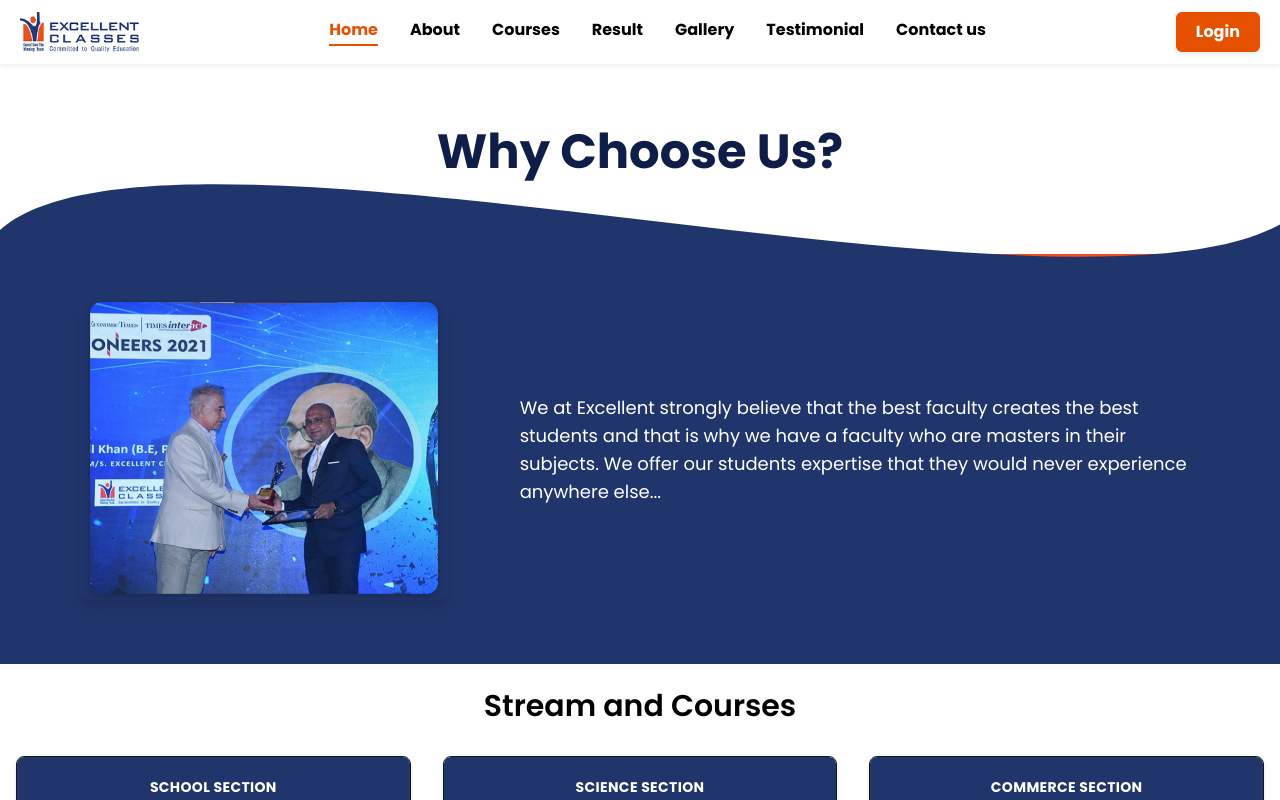
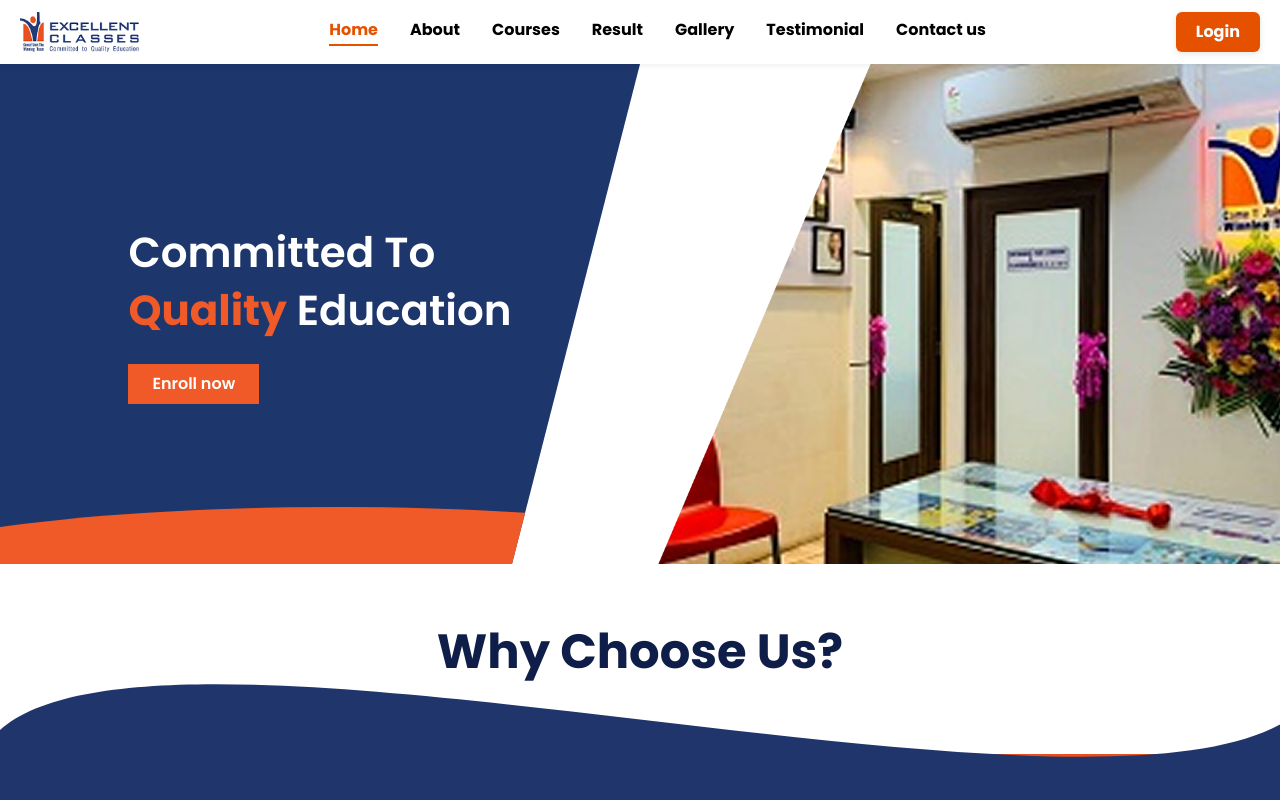
Before and after one commit to dev-nexcore/excellent_class_User, a Next.js app: page / in a window 1280 px wide. Shown: the top 800 px of the page. Built offline with nearby package versions, Linux system fonts and the light colour scheme; a web font is replaced by a local one.

Commit message:
breadcrumb changed by shabina

```diff
--- a/src/app/aboutus/page.jsx
+++ /dev/null
@@ -1,9 +0,0 @@
-import React from 'react'
-import about from "../../components/about/about"
-export default function page() {
-  return (
-    <>
-    <about/>
-    </>
-  )
-}
--- /dev/null
+++ b/src/app/courses/CBSE/page.jsx
@@ -0,0 +1,8 @@
+import CBSEPage from "@/components/Courses/cbsepage";
+export default function ICSEPage() {
+  return (
+    <>
+      <CBSEPage/>
+    </>
+  );
+}
--- /dev/null
+++ b/src/app/courses/XII-IX-SSC/page.jsx
@@ -0,0 +1,12 @@
+import React from 'react'
+import VIIIIXsscpage from '@/components/Courses/viiixsscpage'
+export default function page() {
+  return (
+    <>
+
+          <VIIIIXsscpage />
+
+
+    </>
+  )
+}
--- a/src/app/globals.css
+++ b/src/app/globals.css
@@ -1,8 +1,4 @@
-
- @import url('https://fonts.googleapis.com/css2?family=Poppins:wght@400;600;700&display=swap');
-@import "tailwindcss";
-
-
+@import url('https://fonts.googleapis.com/css2?family=Poppins:wght@400;600;700&display=swap');
 @import "tailwindcss";
 
 /* ========= ROOT ========== */
@@ -10,6 +6,8 @@
   --background: #ffffff;
   --foreground: #171717;
 }
+
+/* ========= ANIMATIONS ========== */
 @keyframes slide-in-left {
   0% { opacity: 0; transform: translateX(-80px);}
   100% { opacity: 1; transform: translateX(0);}
@@ -299,26 +297,49 @@ body {
   }
 }
 
-/* ============ CARD ANIMATIONS ============ */
-@keyframes slide-in-left {
-  0% { opacity: 0; transform: translateX(-80px);}
-  100% { opacity: 1; transform: translateX(0);}
-}
-@keyframes slide-in-right {
-  0% { opacity: 0; transform: translateX(80px);}
-  100% { opacity: 1; transform: translateX(0);}
-}
-@keyframes slide-in-top {
-  0% { opacity: 0; transform: translateY(-80px);}
-  100% { opacity: 1; transform: translateY(0);}
+/* ============ CLIP-LEFT-DIAGONAL ============ */
+.clip-left-diagonal {
+  background-color: #1d366c;
+  clip-path: polygon(0 0, 100% 0, 80% 100%, 0% 100%);
+  position: relative;
+  z-index: 1;
+  overflow: hidden;
 }
 
-.animate-slide-in-left {
-  animation: slide-in-left 0.7s cubic-bezier(0.4,0,0.2,1) both;
+/* Orange Right Edge Line */
+.clip-left-diagonal::before {
+  content: '';
+  position: absolute;
+  top: 0;
+  right: -7px;
+  width: 7px;
+  height: 100%;
+  background-color: #f05a28;
+  transform: skewX(-12deg);
+  z-index: 2;
 }
-.animate-slide-in-right {
-  animation: slide-in-right 0.7s cubic-bezier(0.4,0,0.2,1) both;
+
+/* Orange Bottom Curve */
+.clip-left-diagonal::after {
+  content: '';
+  position: absolute;
+  bottom: -18px;
+  left: 0;
+  width: 105%;
+  height: 75px;
+  background-color: #f05a28;
+  clip-path: ellipse(70% 100% at 50% 100%);
+  z-index: 2;
+  transform: scaleX(1.05);
 }
-.animate-slide-in-top {
-  animation: slide-in-top 0.7s cubic-bezier(0.4,0,0.2,1) both;
+
+@media (max-width: 768px) {
+  .clip-left-diagonal {
+    clip-path: polygon(0 0, 100% 0, 100% 100%, 0% 100%);
+  }
+
+  .clip-left-diagonal::after,
+  .clip-left-diagonal::before {
+    display: none;
+  }
 }
--- a/src/app/page.jsx
+++ b/src/app/page.jsx
@@ -2,6 +2,7 @@ import Footer from "@/components/common/Footer";
 import Navbar from "@/components/common/Navbar";
 import ContactUs from "@/components/home/contact";
 import ContactCards from "@/components/home/contact";
+import QualityBanner from "@/components/home/hero";
 import ExamSection from "@/components/home/stream2";
 import StreamAndCourses from "@/components/home/streamandcourses";
 import WhyChooseUs from "@/components/home/whychooseus";
@@ -10,6 +11,7 @@ import Image from "next/image";
 export default function page() {
   return (
     <div>
+      <QualityBanner/>
       <WhyChooseUs/>
       <StreamAndCourses/>
       <ExamSection/>
--- a/src/app/viiixsscpage/page.jsx
+++ /dev/null
@@ -1,9 +0,0 @@
-import VIIIIXsscpage from "@/components/Courses/viiixsscpage";
-
-export default function VIIIIXsscPage() {
-  return (
-    <>
-      <VIIIIXsscpage />
-    </>
-  );
-}
--- a/src/components/Courses/home page.jsx
+++ b/src/components/Courses/home page.jsx
@@ -37,9 +37,9 @@ function useInView(threshold = 0.2) {
 // ...rest of your code above
 
 const schoolCardData = [
-  { title: "VIII - IX - S.S.C", href: "/viiixsscpage" },
-  { title: "ICSE (grade 8,9 & 10th)", href: "/icsepage" },
-  { title: "CBSE (grade 8,9 & 10th)", href: "/cbsepage" },
+  { title: "VIII - IX - S.S.C", href: "/courses/XII-IX-SSC" },
+  { title: "ICSE (grade 8,9 & 10th)", href: "/courses/ICSE" },
+  { title: "CBSE (grade 8,9 & 10th)", href: "/courses/CBSE" },
 ];
 
 const scienceCardData = [
--- a/src/components/breadCrumbs/breadCrumbs.jsx
+++ b/src/components/breadCrumbs/breadCrumbs.jsx
@@ -1,18 +1,20 @@
 "use client";
-import React, { useState } from 'react';
+import React from 'react';
 import AboutBanner from "../../../public/img/aboutBanner.png";
 import Image from 'next/image';
 import { usePathname } from 'next/navigation';
+import Link from 'next/link';
 
 export default function BreadCrumbs() {
     const path = usePathname();
     const isHomePage = path === '/';
-    let currentPath = path.split("/").pop() || "home";
-
 
     if (isHomePage) {
         return null; // Don't render anything on home page
     }
+
+    // Split the path into segments and filter out empty ones
+    const segments = path.split("/").filter((seg) => seg !== "");
 
     return (
         <div className="relative h-40">
@@ -24,10 +26,32 @@ export default function BreadCrumbs() {
                 priority
             />
             <div className="relative z-10 flex items-center justify-center h-full">
-                <nav className="text-white text-3xl font-bold">
-                    <span className="pr-3 mr-8">home</span>
-                    <span className="mx-6 mr-8">{">>>"}</span>
-                    <span>{currentPath}</span>
+                <nav className="text-white text-3xl font-bold flex">
+                    {/* Home link */}
+                    <Link href="/" className="hover:underline">HOME</Link>
+
+                    {/* Separator after HOME */}
+                    {segments.length > 0 && <span className="mx-3">{">>>"}</span>}
+
+                    {/* Dynamic segments */}
+                    {segments.map((segment, index) => {
+                        const href = "/" + segments.slice(0, index + 1).join("/");
+                        const label = decodeURIComponent(segment)
+                            .replace(/-/g, " ")
+                            .toUpperCase();
+
+                        return (
+                            <span key={index} className="flex items-center">
+                                <Link href={href} className="capitalize hover:underline">
+                                    {label}
+                                </Link>
+                                {/* Add >>> separator except for last segment */}
+                                {index < segments.length - 1 && (
+                                    <span className="mx-3">{">>>"}</span>
+                                )}
+                            </span>
+                        );
+                    })}
                 </nav>
             </div>
         </div>
--- /dev/null
+++ b/src/components/home/hero.jsx
@@ -0,0 +1,39 @@
+"use client";
+import React from "react";
+import Image from "next/image";
+import bannerImg from "../../../public/img/photo.png";
+
+export default function QualityBanner() {
+  return (
+    <div className="relative w-full h-[400px] md:h-[500px] font-[Poppins] overflow-hidden">
+      <div className="absolute inset-0 flex items-center justify-center z-10">
+        <div className="w-full h-full flex flex-col md:flex-row">
+          {/* Left Diagonal Blue Section */}
+          <div className="relative w-full md:w-1/2 bg-[#1d366c] text-white clip-left-diagonal z-10 flex items-center justify-center px-6 md:px-10">
+            <div className="max-w-[500px]">
+              <h2 className="text-[28px] sm:text-[36px] md:text-[42px] font-semibold leading-snug animate-slide-in-left">
+                Committed To
+                <br />
+                <span className="text-[#f05a28] font-bold">Quality</span> Education
+              </h2>
+              <button className="mt-6 text-white text-base font-semibold relative px-6 py-2 bg-[#f05a28] animate-slide-in-top before:absolute before:-left-2 before:border-[12px] before:border-r-[#f05a28] before:border-y-transparent before:border-l-transparent before:top-1/2 before:-translate-y-1/2 after:absolute after:-right-2 after:border-[12px] after:border-l-[#f05a28] after:border-y-transparent after:border-r-transparent after:top-1/2 after:-translate-y-1/2">
+                Enroll now
+              </button>
+            </div>
+          </div>
+
+          {/* Right Section (Image Side) */}
+          <div className="w-full md:w-1/2 relative overflow-hidden">
+            <Image
+              src={bannerImg}
+              alt="Banner Right Side"
+              fill
+              className="object-cover"
+              priority
+            />
+          </div>
+        </div>
+      </div>
+    </div>
+  );
+}
```
Also changed, not shown: public/img/photo.png (added), src/app/courses/ICSE/page.jsx (renamed from src/app/icsepage/page.jsx).
